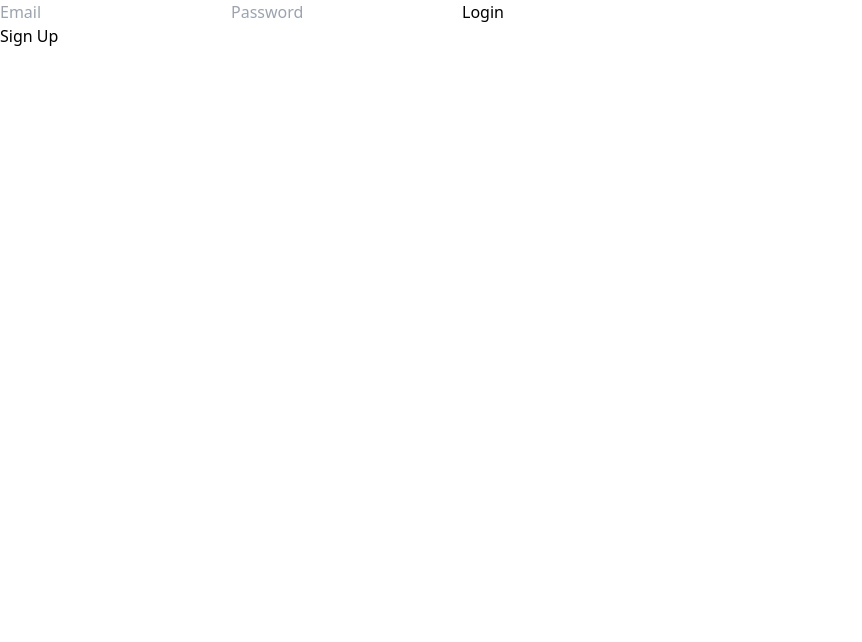
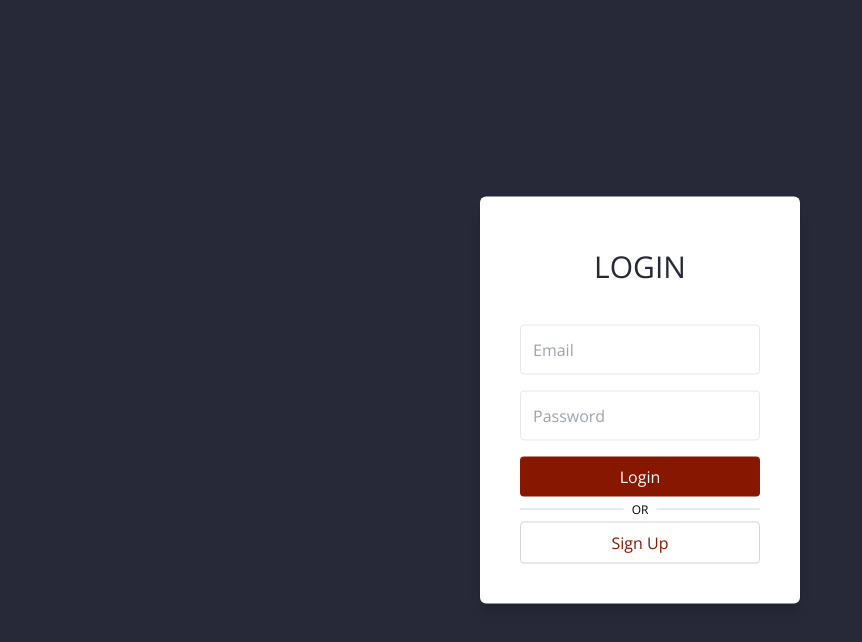
Before and after one commit to yaoyan01/fitness-tracker, a React (Create React App) app in the folder fitness-tracker/: page /login in a window 1280 px wide. Shown: the top 642 px of the page, without its empty margins (0-862 px from the left). Built offline with nearby package versions, Linux system fonts and the light colour scheme; no server answers.

Commit message:
stylized the login and the sign up page

```diff
--- a/fitness-tracker/public/index.html
+++ b/fitness-tracker/public/index.html
@@ -3,6 +3,12 @@
   <head>
     <meta charset="utf-8" />
     <link rel="icon" href="%PUBLIC_URL%/favicon.ico" />
+    <link rel="preconnect" href="https://fonts.googleapis.com" />
+    <link rel="preconnect" href="https://fonts.gstatic.com" crossorigin />
+    <link
+      href="https://fonts.googleapis.com/css2?family=Open+Sans:ital,wght@0,300..800;1,300..800&display=swap"
+      rel="stylesheet"
+    />
     <meta name="viewport" content="width=device-width, initial-scale=1" />
     <meta name="theme-color" content="#000000" />
     <meta
@@ -24,7 +30,7 @@
       work correctly both with client-side routing and a non-root public URL.
       Learn how to configure a non-root public URL by running `npm run build`.
     -->
-    <title>React App</title>
+    <title>Fitness GO</title>
   </head>
   <body>
     <noscript>You need to enable JavaScript to run this app.</noscript>
--- a/fitness-tracker/src/App.js
+++ b/fitness-tracker/src/App.js
@@ -5,6 +5,7 @@ import MealLogPage from "./main/Meals/meals";
 import { useState, useEffect } from "react";
 import LoginPage from "./components/Login";
 import SignUpPage from "./components/Signup";
+import CreateMealPage from "./main/Meals/createMeal";
 
 function App() {
   const [session, setSession] = useState(null);
@@ -37,7 +38,7 @@ function App() {
           <Navbar />
           <Routes>
             <Route path="/meal-log" element={<MealLogPage />} />
-            <Route path="/food" element={<MealLogPage />} />
+            <Route path="/meal-log/create" element={<CreateMealPage />} />
             <Route path="/food/create" element={<MealLogPage />} />
             <Route path="/food/:foodId" element={<MealLogPage />} />
             <Route path="*" element={<Navigate to="/meal-log" />} />
--- a/fitness-tracker/src/components/Login.js
+++ b/fitness-tracker/src/components/Login.js
@@ -38,14 +38,30 @@ const LoginPage = () => {
 
     return (
         <>
-            <div>
-                <form onSubmit={handleLogin}>
-                    <input type='email' value={email} onChange={handleEmail} placeholder="Email" required></input>
-                    <input type='password' value={password} onChange={handlePassword} placeholder="Password" required></input>
-                    <button type='submit'>Login</button>
-                </form>
-                <Link to='/signUp'>Sign Up</Link>
-            </div></>
+            <div className='relative h-screen bg-[#272838]'>
+                <div className='absolute top-1/2 left-1/2 -translate-x-1/2 -translate-y-1/2 p-10 bg-white rounded-md shadow-lg w-1/4 '>
+                    <div className="text-center text-3xl mb-3 p-3 text-[#272838] rounded font-sans">LOGIN</div>
+                    <div className='text-center flex flex-col items-center'>
+                        <form onSubmit={handleLogin} className='flex flex-col space-y-4 w-full max-w-xs'>
+                            <label className='sr-only' htmlFor="email">Email</label>
+                            <input type='email' id="email" value={email} onChange={handleEmail} placeholder="Email" required className='p-3 border rounded'></input>
+                            <label className='sr-only' htmlFor="password">Password</label>
+                            <input type='password' id="password" value={password} onChange={handlePassword} placeholder="Password" required className='p-3 border rounded'></input>
+                            <button type='submit' className='px-4 py-2 bg-[#881700]  text-white rounded hover:bg-[#642113]'>Login</button>
+                        </form>
+                        <div className="relative w-full max-w-xs border-t border-gray-300 my-3">
+                            <div className='absolute top-0 left-1/2 -translate-y-1/2 -translate-x-1/2 bg-white px-2 text-xs'>OR</div>
+                        </div>
+                            <Link to='/signUp' className="w-full">
+                                <button className='px-4 py-2 w-full max-w-xs rounded border border-gray-300 text-[#881700] hover:bg-gray-50'>
+                                Sign Up
+                                </button>
+                            </Link>
+                    </div>
+                </div>
+            </div>
+
+        </>
     )
 }
 
--- a/fitness-tracker/src/components/Signup.js
+++ b/fitness-tracker/src/components/Signup.js
@@ -1,6 +1,7 @@
 import { useState } from "react"
 import { supabase } from "../supabaseClient"
 import { useNavigate } from 'react-router-dom';
+import { Link } from "react-router-dom";
 
 
 const SignUpPage = () => {
@@ -16,7 +17,7 @@ const SignUpPage = () => {
         setPassword(e.target.value)
     }
 
-    const handleLogin = async (e) => {
+    const handleSignUp = async (e) => {
         e.preventDefault()
         try {
             const { user, error } = await supabase.auth.signUp({
@@ -37,12 +38,19 @@ const SignUpPage = () => {
 
     return (
         <>
-            <div>
-                <form onSubmit={handleLogin}>
-                    <input type='email' value={email} onChange={handleEmail} placeholder="Email" required></input>
-                    <input type='password' value={password} onChange={handlePassword} placeholder="Password" required></input>
-                    <button type='submit'>Sign Up</button>
-                </form>
+            <div className='relative h-screen bg-[#272838]'>
+                <div className='absolute top-1/2 left-1/2 -translate-x-1/2 -translate-y-1/2 p-10 bg-white rounded-md shadow-lg w-1/4 '>
+                    <div className="text-center text-3xl  p-3 text-[#272838] rounded font-sans">SIGN UP</div>
+                    <div className='text-center flex flex-col items-center'>
+                        <form onSubmit={handleSignUp} className='flex flex-col space-y-4 w-full max-w-xs'>
+                            <label className='sr-only' htmlFor="email">Email</label>
+                            <input type='email' id="email" value={email} onChange={handleEmail} placeholder="Email" required className='p-3 border rounded'></input>
+                            <label className='sr-only' htmlFor="password">Password</label>
+                            <input type='password' id="password" value={password} onChange={handlePassword} placeholder="Password" required className='p-3 border rounded'></input>
+                            <button type='submit' className='px-4 py-2 bg-[#881700]  text-white rounded hover:bg-[#642113]'>Sign Up</button>
+                        </form>
+                    </div>
+                </div>
             </div></>
     )
 }
--- /dev/null
+++ b/fitness-tracker/src/main/Meals/createMeal.js
@@ -0,0 +1,36 @@
+import { useState, useEffect } from "react"
+import { supabase } from "../../supabaseClient"
+
+const CreateMealPage = () => {
+    const [meal, setMeal] = useState()
+
+    const [allFoods, setAllFoods] = useState();
+
+    const fetchAllFoods = async () => {
+        try {
+            const {data, error} = await supabase.from('food').select()
+            setAllFoods(data)
+        } catch (error) {
+            console.log('Error Fetching All Foods')
+        }
+    }
+
+    useEffect(()=>{fetchAllFoods();}, [])
+
+    const handleCreateMeal = async () => {
+
+        const {data, error} = await supabase.from().insert()
+
+    }
+
+    return (<>
+    <div>
+        <div>
+
+        </div>
+    </div>
+    </>
+    );
+}
+
+export default CreateMealPage
--- a/fitness-tracker/src/main/Meals/meals.js
+++ b/fitness-tracker/src/main/Meals/meals.js
@@ -1,5 +1,6 @@
 import { supabase } from "../../supabaseClient"
 import { useState, useEffect } from "react";
+import { Link } from "react-router-dom";
 
 
 
@@ -24,6 +25,7 @@ const MealLogPage = () => {
 
     return (<>
         <p>MEAL PAGE</p>
+        <Link to='/meal-log/create'>Add Meal</Link>
     </>)
 }
 
--- a/fitness-tracker/tailwind.config.js
+++ b/fitness-tracker/tailwind.config.js
@@ -3,7 +3,11 @@ module.exports = {
     "./src/**/*.{js,jsx,ts,tsx}",
   ],
   theme: {
-    extend: {},
+    extend: {
+      fontFamily: {
+        sans: ['Open Sans', 'sans-serif'],
+      },
+    },
   },
   plugins: [],
 }
```
